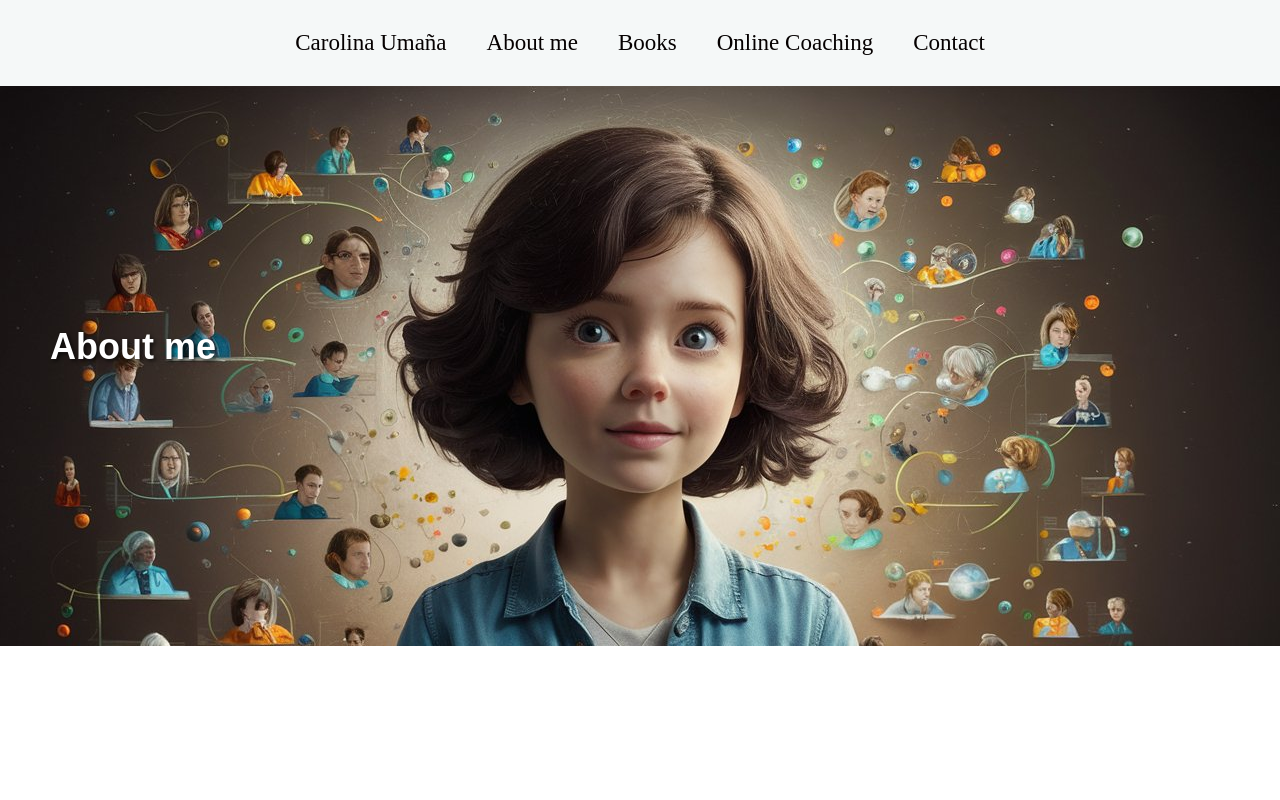
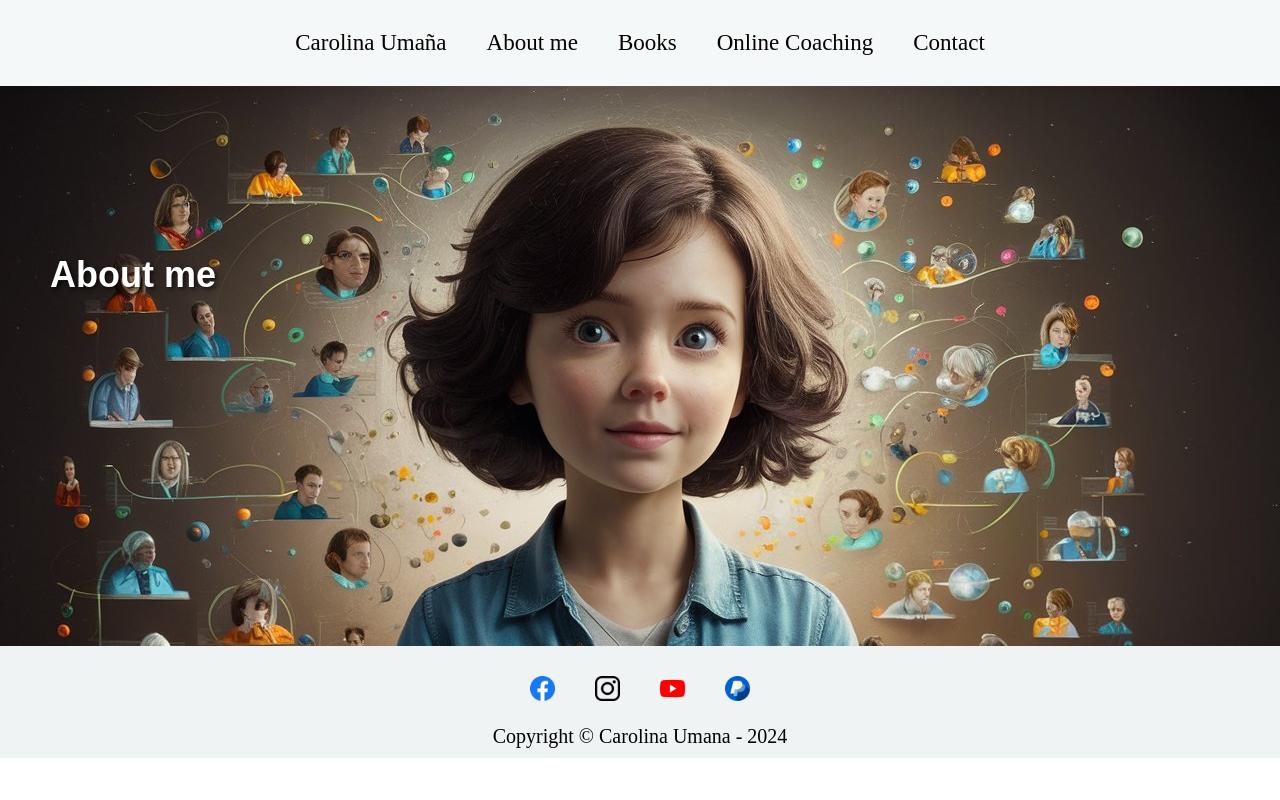
Before and after one commit to SrPixxa/SrPixxa.github.io, a plain HTML site: page acerca.html in a window 1280 px wide. Shown: the top 800 px of the page. Drawn offline with Linux system fonts and the light colour scheme.

Commit message:
first commit 2

```diff
--- a/css/about.css
+++ b/css/about.css
@@ -4,11 +4,18 @@
 }
 
 
+*{
+    margin: 0;
+    padding: 0;
+    /* overflow: hidden; */
+}
+
+
 .main-father{
     /* background-color: aqua; */
     position: relative;
-    height: 100vh;
-    width: 100%;
+    /* height: 100vh;
+    width: 100%; */
 }
 
 .overlay-text {
@@ -34,7 +41,6 @@
 
 
     .main-father-img{
-
         width:100%;
         height: 70vh; /* Altura completa de la ventana */
         background-image: url('/img/girlthinking.jpeg'); /* Reemplaza con la ruta de tu imagen */
--- a/css/contac.css
+++ b/css/contac.css
@@ -1,8 +1,15 @@
+*{
+    margin: 0;
+    padding: 0;
+    /* overflow: hidden; */
+}
+
+
 .main-father{
     /* background-color: aqua; */
     position: relative;
-    /* height: 100vh; */
-    width: 100%;
+    /* height: 100vh;
+    width: 100%; */
 }
 
 .overlay-text {
@@ -28,7 +35,6 @@
 
 
     .main-father-img{
-
         width:100%;
         height: 70vh; /* Altura completa de la ventana */
         background-image: url('/img/girlthinking.jpeg'); /* Reemplaza con la ruta de tu imagen */
@@ -37,7 +43,6 @@
         background-size: cover; /* Hace que la imagen cubra todo el contenedor */
         object-fit: cover;
     }
-
 
 
 
```
Also changed, not shown: index.html (+1 -1 lines).
